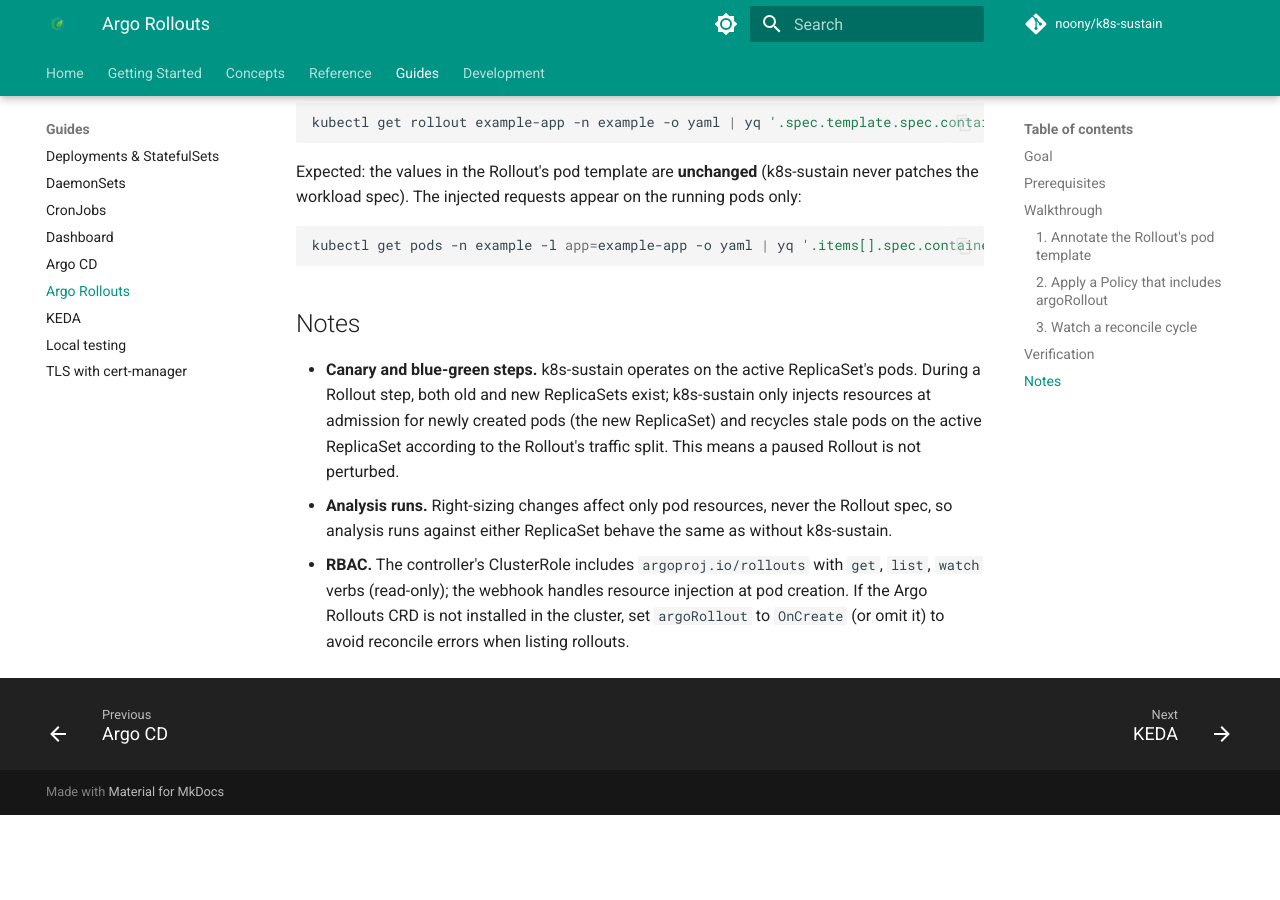
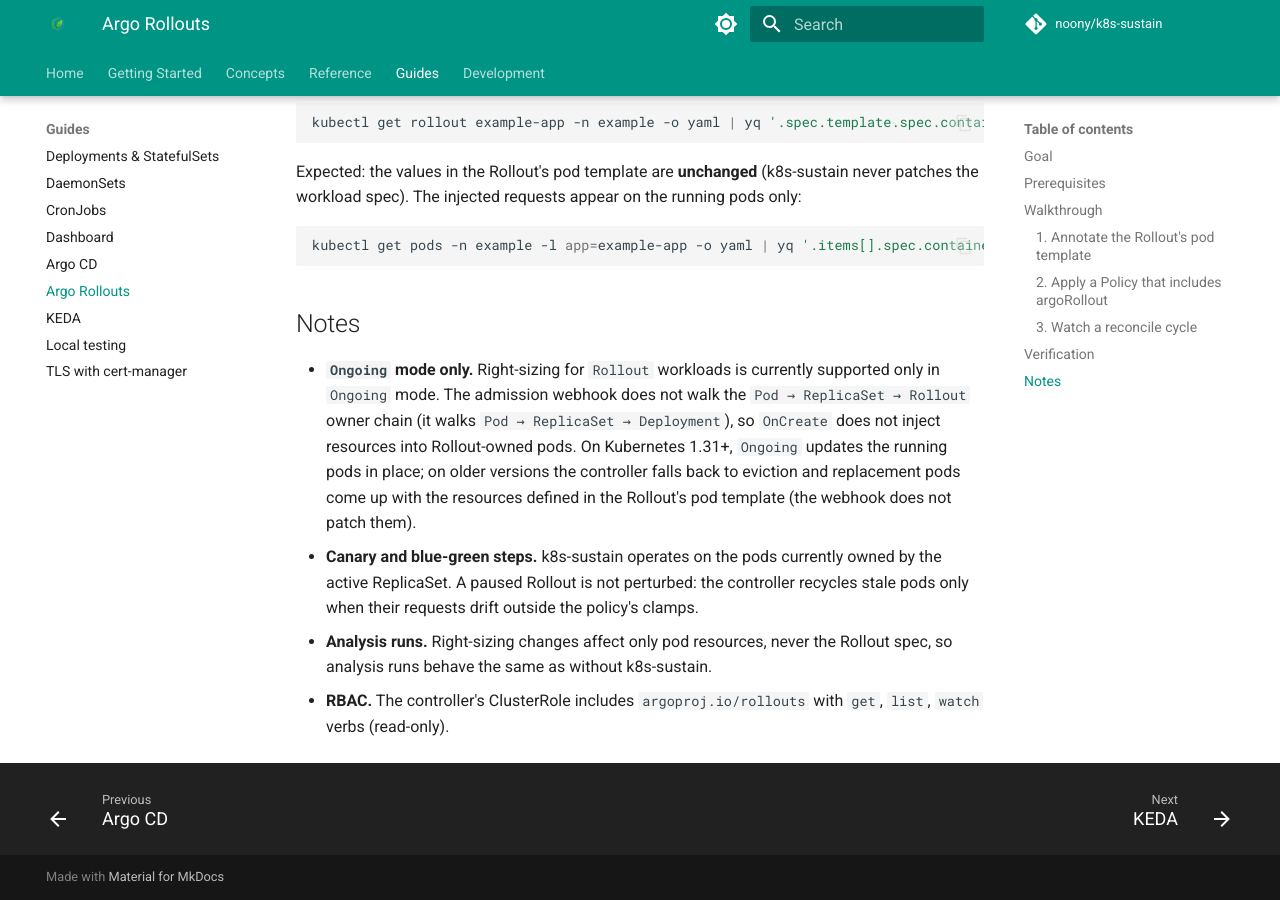
Before and after one commit to noony/k8s-sustain, an MkDocs documentation site: the page built from docs/guides/argo-rollouts.md, in a window 1280 px wide and 900 px high, scrolled down 1991 px. Built offline with MkDocs 1.6.1 and Material for MkDocs 9.7.7, drawn with Linux system fonts in a browser that asks for light colours; comment, search, counter and statistics services are not loaded; before the commit the page ends 2806 px from its top, so only the background shows below that.

Commit message:
docs(argo-rollouts): correct OnCreate/canary claims to match webhook owner-walker

```diff
--- a/docs/guides/argo-rollouts.md
+++ b/docs/guides/argo-rollouts.md
@@ -90,6 +90,7 @@
 
 ## Notes
 
-- **Canary and blue-green steps.** k8s-sustain operates on the active ReplicaSet's pods. During a Rollout step, both old and new ReplicaSets exist; k8s-sustain only injects resources at admission for newly created pods (the new ReplicaSet) and recycles stale pods on the active ReplicaSet according to the Rollout's traffic split. This means a paused Rollout is not perturbed.
-- **Analysis runs.** Right-sizing changes affect only pod resources, never the Rollout spec, so analysis runs against either ReplicaSet behave the same as without k8s-sustain.
-- **RBAC.** The controller's ClusterRole includes `argoproj.io/rollouts` with `get`, `list`, `watch` verbs (read-only); the webhook handles resource injection at pod creation. If the Argo Rollouts CRD is not installed in the cluster, set `argoRollout` to `OnCreate` (or omit it) to avoid reconcile errors when listing rollouts.
+- **`Ongoing` mode only.** Right-sizing for `Rollout` workloads is currently supported only in `Ongoing` mode. The admission webhook does not walk the `Pod → ReplicaSet → Rollout` owner chain (it walks `Pod → ReplicaSet → Deployment`), so `OnCreate` does not inject resources into Rollout-owned pods. On Kubernetes 1.31+, `Ongoing` updates the running pods in place; on older versions the controller falls back to eviction and replacement pods come up with the resources defined in the Rollout's pod template (the webhook does not patch them).
+- **Canary and blue-green steps.** k8s-sustain operates on the pods currently owned by the active ReplicaSet. A paused Rollout is not perturbed: the controller recycles stale pods only when their requests drift outside the policy's clamps.
+- **Analysis runs.** Right-sizing changes affect only pod resources, never the Rollout spec, so analysis runs behave the same as without k8s-sustain.
+- **RBAC.** The controller's ClusterRole includes `argoproj.io/rollouts` with `get`, `list`, `watch` verbs (read-only).
```
